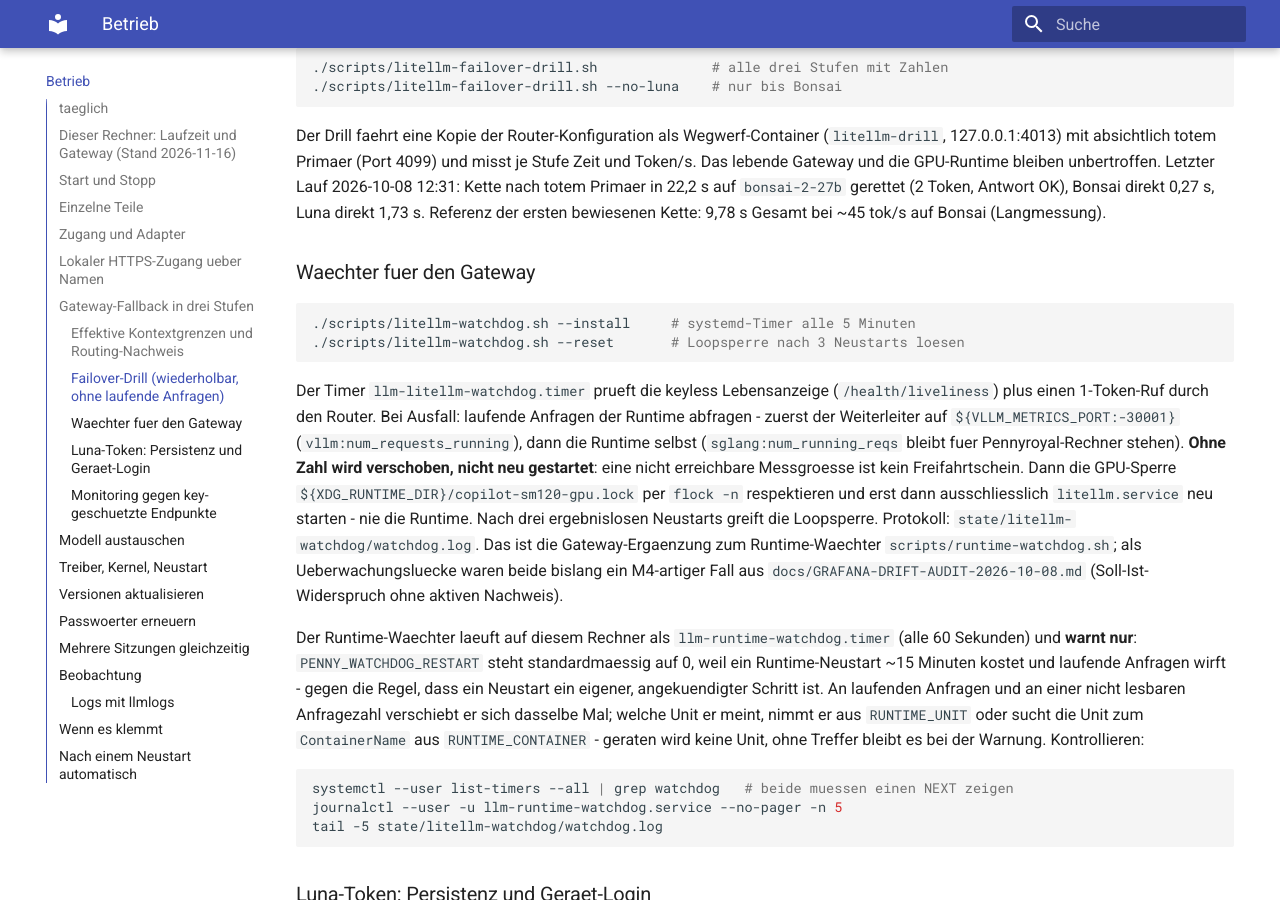
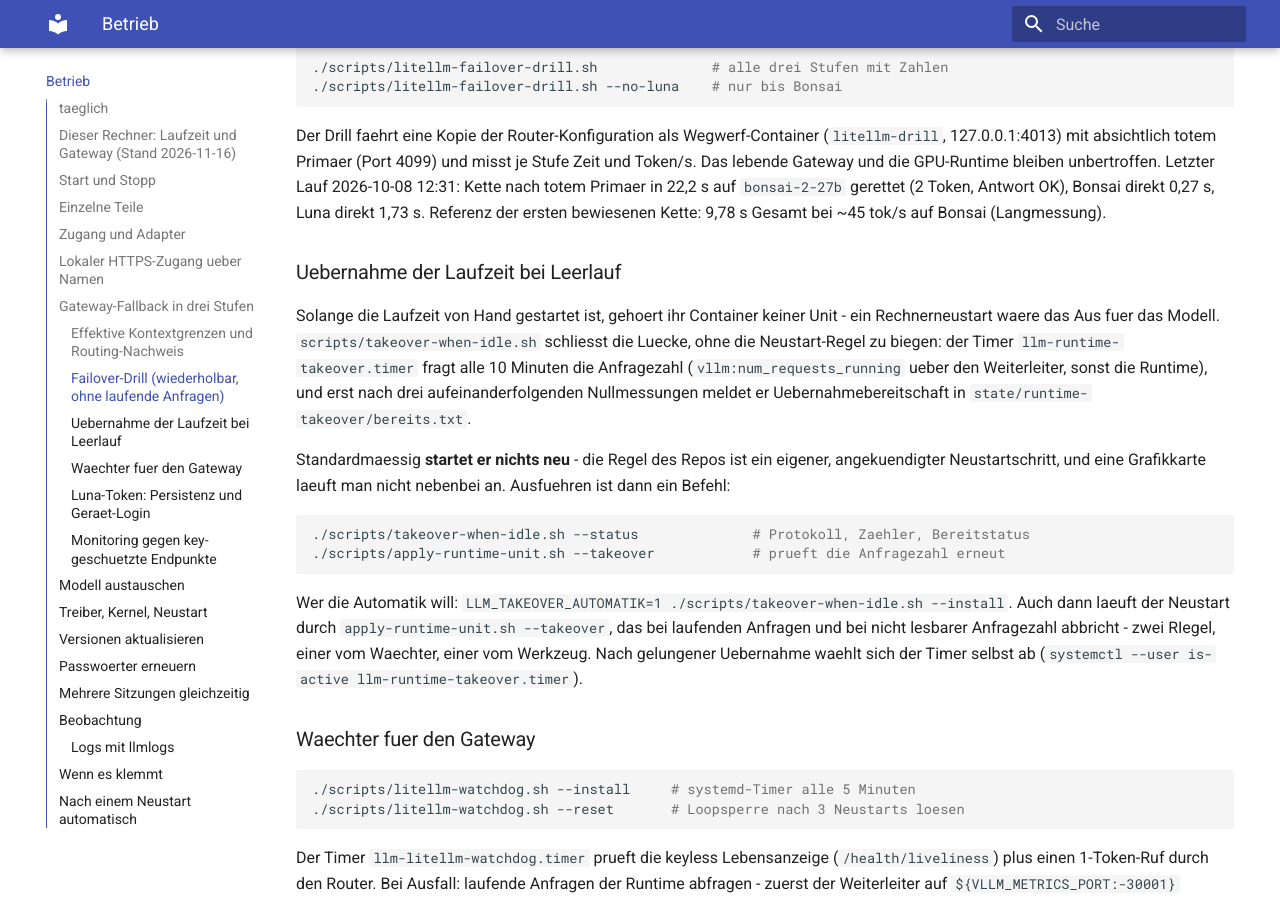
Before and after one commit to thomasdenk79-cyber/llm-infra-setup, an MkDocs documentation site: the page built from docs/operations.md, in a window 1280 px wide and 900 px high, scrolled down 4495 px. Built offline with MkDocs 1.6.1 and Material for MkDocs 9.7.7, drawn with Linux system fonts in a browser that asks for light colours.

Commit message:
stand: 2026-11-16T15:52 gesichert (7 Dateien)

````diff
--- a/docs/operations.md
+++ b/docs/operations.md
@@ -220,6 +220,31 @@ unbertroffen. Letzter Lauf 2026-10-08 12:31: Kette nach totem Primaer in
 Luna direkt 1,73 s. Referenz der ersten bewiesenen Kette: 9,78 s Gesamt bei
 ~45 tok/s auf Bonsai (Langmessung).
 
+### Uebernahme der Laufzeit bei Leerlauf
+
+Solange die Laufzeit von Hand gestartet ist, gehoert ihr Container keiner Unit -
+ein Rechnerneustart waere das Aus fuer das Modell. `scripts/takeover-when-idle.sh`
+schliesst die Luecke, ohne die Neustart-Regel zu biegen: der Timer
+`llm-runtime-takeover.timer` fragt alle 10 Minuten die Anfragezahl
+(`vllm:num_requests_running` ueber den Weiterleiter, sonst die Runtime), und erst
+nach drei aufeinanderfolgenden Nullmessungen meldet er Uebernahmebereitschaft in
+`state/runtime-takeover/bereits.txt`.
+
+Standardmaessig **startet er nichts neu** - die Regel des Repos ist ein eigener,
+angekuendigter Neustartschritt, und eine Grafikkarte laeuft man nicht nebenbei
+an. Ausfuehren ist dann ein Befehl:
+
+```bash
+./scripts/takeover-when-idle.sh --status              # Protokoll, Zaehler, Bereitstatus
+./scripts/apply-runtime-unit.sh --takeover            # prueft die Anfragezahl erneut
+```
+
+Wer die Automatik will: `LLM_TAKEOVER_AUTOMATIK=1 ./scripts/takeover-when-idle.sh
+--install`. Auch dann laeuft der Neustart durch `apply-runtime-unit.sh --takeover`,
+das bei laufenden Anfragen und bei nicht lesbarer Anfragezahl abbricht - zwei
+RIegel, einer vom Waechter, einer vom Werkzeug. Nach gelungener Uebernahme waehlt
+sich der Timer selbst ab (`systemctl --user is-active llm-runtime-takeover.timer`).
+
 ### Waechter fuer den Gateway
 
 ```bash
````
Also changed, not shown: AGENTS.md (+1 -0 lines), CHANGELOG.md (+20 -0 lines), docs/HANDOFF.md (+13 -4 lines), 3 other files.
